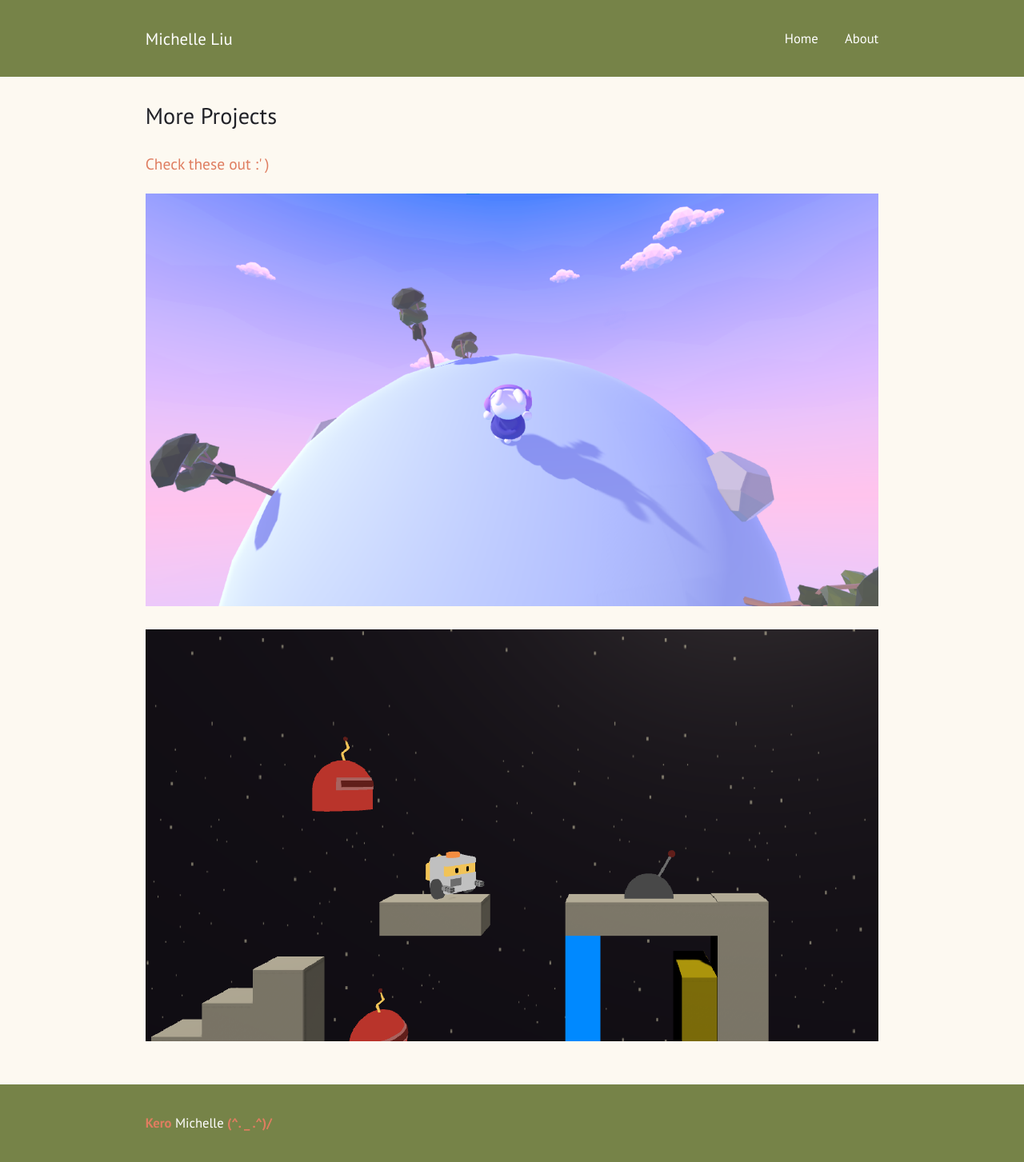
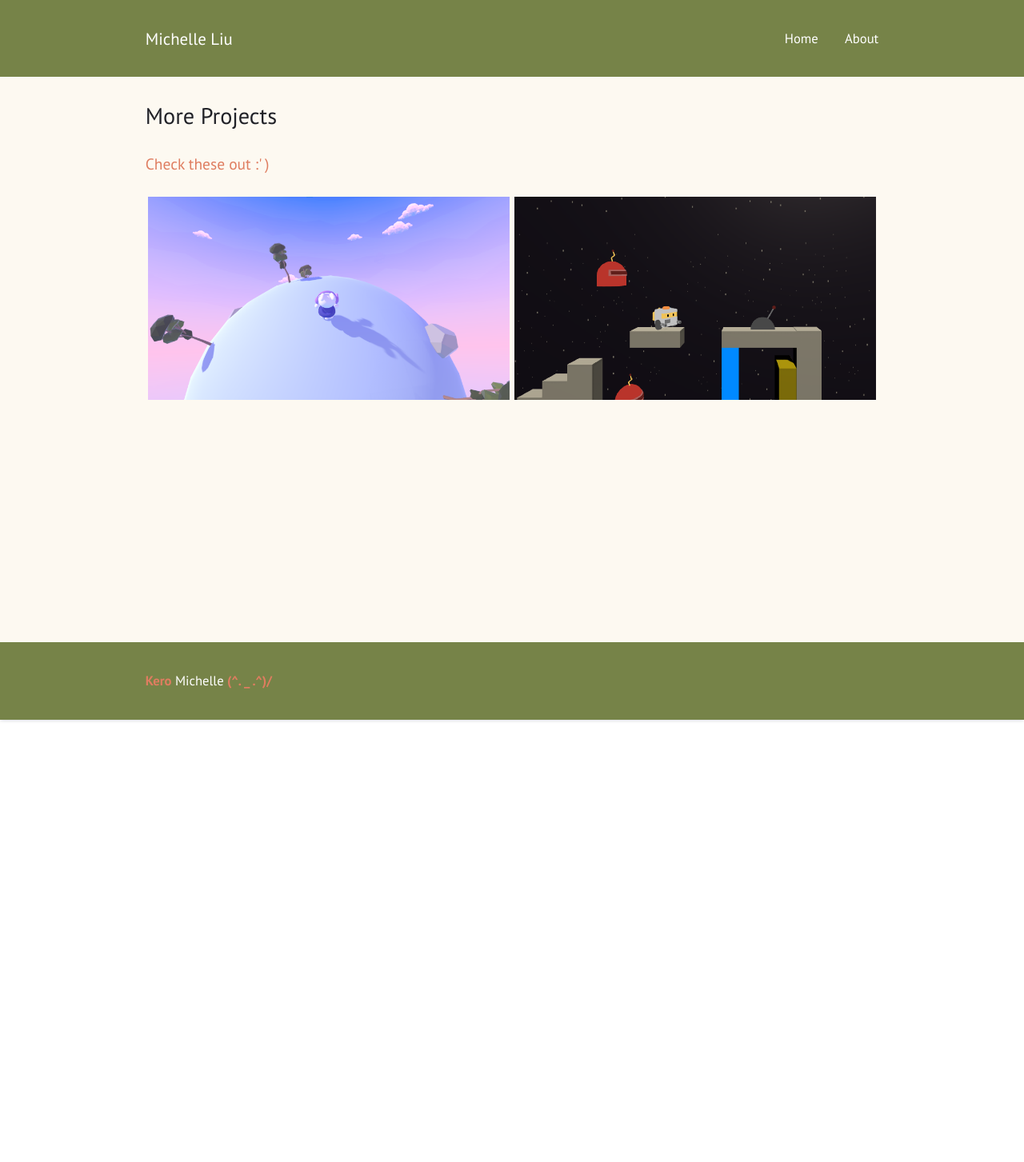
Before and after one commit to KeroMichelle/KeroMichelle.github.io, a Jekyll site: the page built from more.md, in a window 1280 px wide. Shown: the whole page at 80% size. Built offline with Jekyll 4.4.1, drawn with Linux system fonts in a browser that asks for light colours; after the commit the page ends 900 px from its top, so only the background shows below that.

Commit message:
More page format

```diff
--- a/more.md
+++ b/more.md
@@ -6,6 +6,4 @@ layout: page
 
 ### <orange>Check these out :' )</orange>
 
-![orbit](/assets/images/orbit.png)
-
-![scrap](/assets/images/scrap.png)
+![orbit](/assets/images/orbit.png)|![scrap](/assets/images/scrap.png)
```
